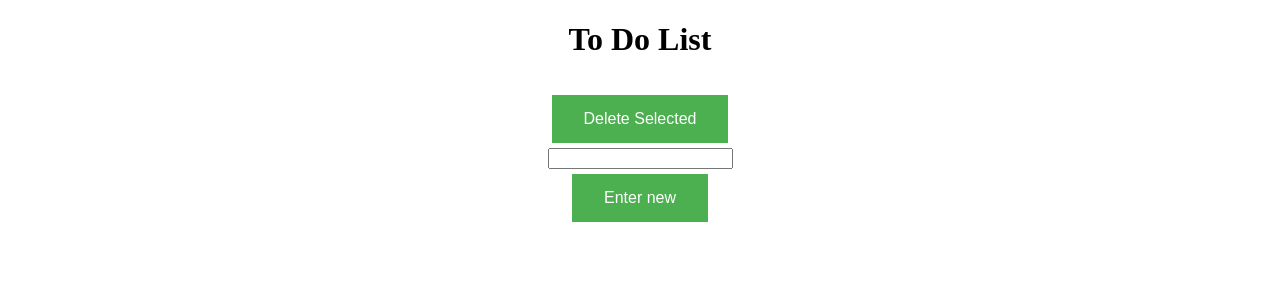
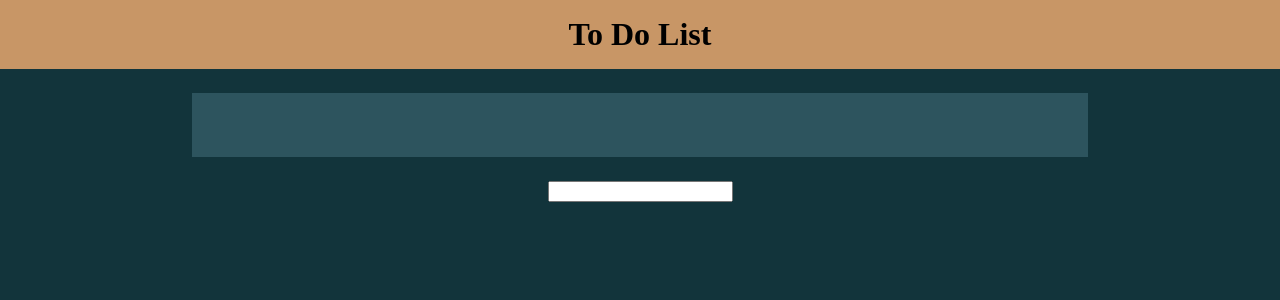
Before and after one commit to thesrsakabuvttchi/app, a React (Create React App) app: page / in a window 1280 px wide. Shown: the top 300 px of the page. Built offline with nearby package versions, Linux system fonts and the light colour scheme.

Commit message:
css added

```diff
--- a/public/index.html
+++ b/public/index.html
@@ -26,7 +26,7 @@
     -->
     <title>React App</title>
   </head>
-  <body>
+  <body style="margin: 0px">
     <noscript>You need to enable JavaScript to run this app.</noscript>
     <div id="root"></div>
     <!--
--- a/src/App.css
+++ b/src/App.css
@@ -27,12 +27,3 @@
 .App-link {
   color: #61dafb;
 }
-
-@keyframes App-logo-spin {
-  from {
-    transform: rotate(0deg);
-  }
-  to {
-    transform: rotate(360deg);
-  }
-}
--- a/src/App.js
+++ b/src/App.js
@@ -10,7 +10,7 @@ class App extends React.Component {
   {
     super();
     this.state ={
-      data : ToDoItems.map(data => <ToDo message={data.message} key={data.id}/>)
+      data : []
     };
     this.delToDo = this.delToDo.bind(this);
     this.addToDo = this.addToDo.bind(this);
@@ -26,29 +26,40 @@ class App extends React.Component {
     );
     ToDel.splice(0);
     document.cookie = "JSONData="+JSON.stringify(ToDoItems)+"; expires=Fri, 31 Dec 2037 23:59:59 GMT";
-    this.setState ({data: ToDoItems.map(data => <ToDo message={data.message} key={data.id}/>)});
+    this.setState ({data: ToDoItems.map(data => <ToDo message={data.message} key={data.id} del={this.delToDo}/>)});
   }
 
   addToDo(message){
     if(message==='')
       return(null);
-    if(ToDoItems.filter(data => data.message===message).length>0){
+    else if(ToDoItems.filter(data => data.message===message).length>0){
       alert('please enter non-duplicate values');
+      return(null);
+    }
+    else if(message.indexOf(';')!== -1){
+      alert('semicolons break the script, pls refrain from using them');
       return(null);
     }
     ToDoItems.push({id: ToDoItems.length<1?1:ToDoItems[ToDoItems.length-1].id+1, message: message});
     document.cookie = "JSONData="+JSON.stringify(ToDoItems)+"; expires=Fri, 31 Dec 2037 23:59:59 GMT";
-    this.setState ({data: ToDoItems.map(data => <ToDo message={data.message} key={data.id}/>)});
+    this.setState ({data: ToDoItems.map(data => <ToDo message={data.message} key={data.id} del={this.delToDo}/>)});
+  }
+
+  componentDidMount()
+  {
+    this.setState ({data: ToDoItems.map(data => <ToDo message={data.message} key={data.id} del={this.delToDo}/>)});
   }
 
   render(){
     return (
-      <div>
-        <h1>To Do List</h1>
-        <ul id = 'box'>
+      <div style={{backgroundColor: '#12343b',height: '100%', position: 'absolute', left: '0px', width: '100%', overflow: 'auto'}}>
+        <h1 style={{backgroundColor: '#c89666', margin: '0px', padding: '0.5em'}}>
+            To Do List
+        </h1>
+        <ul id = 'box' style={{margin: '1.5em auto', padding: '2em', backgroundColor: '#2d545e'}}>
           {this.state.data}
         </ul>
-        <Button del={this.delToDo} add={this.addToDo}/>
+        <Button add={this.addToDo}/>
       </div>
     );
   }
--- a/src/Components/button.js
+++ b/src/Components/button.js
@@ -28,10 +28,8 @@ class Button extends React.Component{
     render(){
         return(
             <div style={{textAlign : 'center'}}>
-                <button style={ButtonStyle} onClick={this.props.del}>Delete Selected</button><br/>
                 <form onSubmit={()=>this.props.add(this.state.Input)}>
                     <input type="text" onChange={this.getVal}/><br/>
-                    <button style={ButtonStyle}>Enter new</button>
                 </form>
             </div>
         );
--- a/src/Components/toDoElement.js
+++ b/src/Components/toDoElement.js
@@ -20,18 +20,14 @@ class ToDo extends React.Component{
             ToDel.push(this.props.message);
         else
             ToDel.splice(ToDel.indexOf(this.props.message),1);
-        this.setState((PrevState)=>{
-            if(PrevState.style.textDecoration==='none')
-                return({style : {display : 'inline', margin : '1rem', textDecoration : 'line-through'}});
-            else
-                return({style : {display : 'inline', margin : '1rem', textDecoration : 'none'}});
-        });
+        this.props.del();
     }
 
     render(){
         return(
-            <li onClick={this.clickHandler}>
+            <li>
                 <p style={this.state.style}>{this.props.message}</p>
+                <img src="https://img.icons8.com/metro/26/000000/trash.png" style={{float:"right"}}  onClick={this.clickHandler} alt=''/>
             </li>
         );
     }
--- a/src/index.css
+++ b/src/index.css
@@ -14,7 +14,7 @@ ul {
   margin: 2rem auto;
   padding: 0;
   list-style: none;
-  max-width: 70%;
+  width: 70%;
 }
 
 /* Style the list items */
@@ -22,10 +22,10 @@ ul li {
   cursor: pointer;
   position: relative;
   padding: 12px 8px 12px 40px;
-  background: #eee;
+  background: #e1b382;
   font-size: 18px;
   transition: 0.2s;
-  border-bottom: #f9f9f9 2px solid;
+  border-bottom: #2d545e 2px solid;
 
   /* make the list items unselectable */
   -webkit-user-select: none;
@@ -36,5 +36,5 @@ ul li {
 
 /* Darker background-color on hover */
 ul li:hover {
-  background: #ddd;
+  background: #c89666;
 }
```
